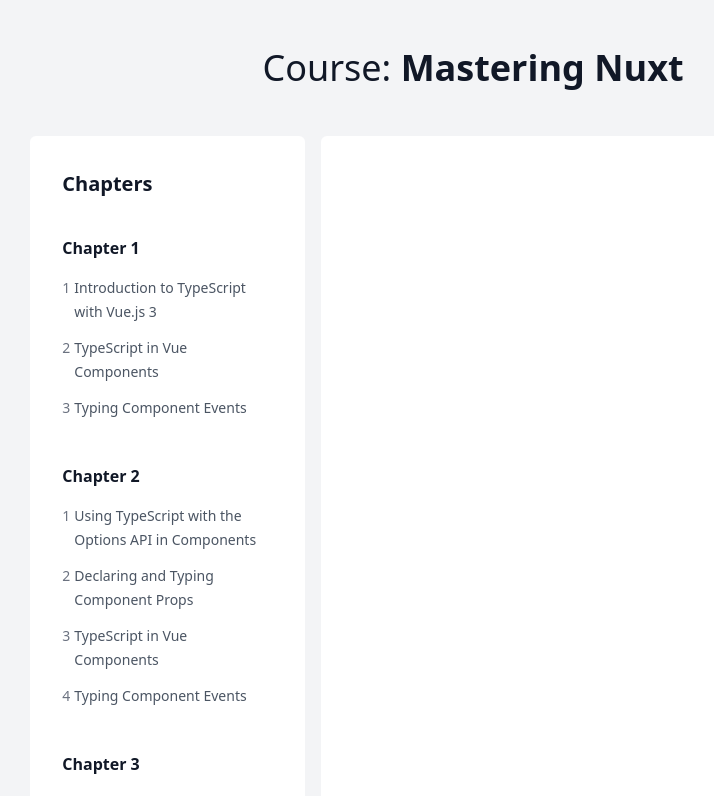
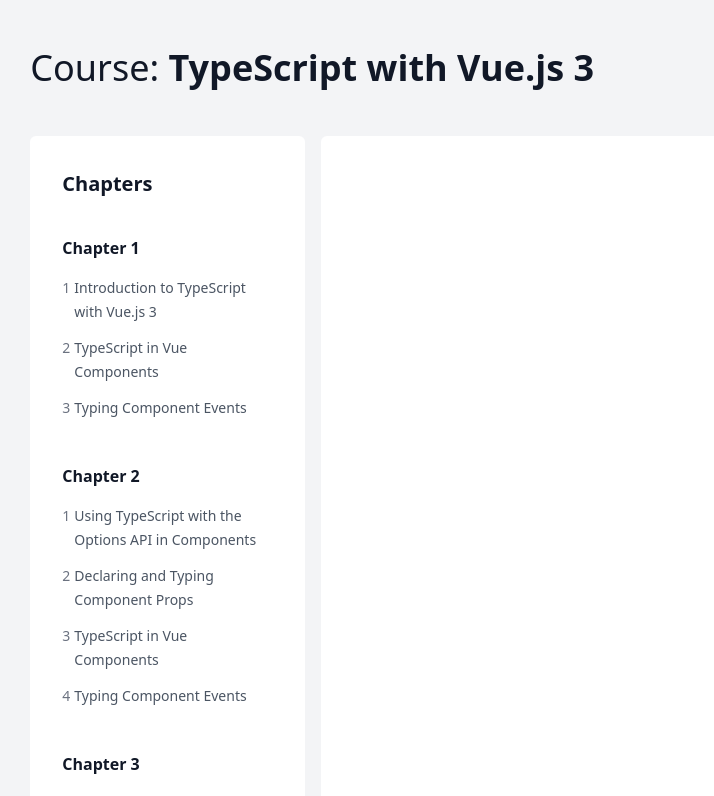
Before and after one commit to MarineGlawnick/mastering-nuxt-3, a Nuxt app: page /course in a window 1280 px wide. Shown: the top 796 px of the page, without its empty margins (167-881 px from the left). Built offline with nearby package versions, Linux system fonts and the light colour scheme.

Commit message:
4-2-creating-a-login-page

```diff
--- /dev/null
+++ b/composables/useFirstLesson.ts
@@ -0,0 +1,4 @@
+export default () => {
+    const {chapters} = useCourse();
+    return chapters[0].lessons[0];
+}
--- a/pages/course.vue
+++ b/pages/course.vue
@@ -1,10 +1,10 @@
 <template>
-
+  <div>
     <div class="prose mb-12">
       <h1>
         <span class="font-medium">
           Course:
-          <span class="font-bold">Mastering Nuxt</span>
+          <span class="font-bold">{{ title }}</span>
         </span>
       </h1>
     </div>
@@ -56,13 +56,13 @@
         </NuxtErrorBoundary>
       </div>
     </div>
-
+  </div>
 </template>
 
 <script setup>
-const {chapters} = useCourse();
+const {chapters, title} = useCourse();
 
-const resetError= async (error) => {
+const resetError = async (error) => {
   throw createError({
     fatal: true,
     message: 'Fatal error',
--- a/pages/index.vue
+++ b/pages/index.vue
@@ -1,3 +1,9 @@
 <template>
-  Hello, Mastering Nuxt
+  <NuxtLink :href="firstLesson.path" class="underline font-medium">
+    Go to first lesson
+  </NuxtLink>
 </template>
+
+<script lang="ts" setup>
+const firstLesson = useFirstLesson();
+</script>
--- /dev/null
+++ b/pages/login.vue
@@ -0,0 +1,12 @@
+<template>
+  <div class="prose w-full max-w-2xl h-9">
+    <h1>Log in to {{ title }}</h1>
+    <button class="bg-blue-500 text-white font-bold py-2 px-4 rounded">
+      Log in with Github
+    </button>
+  </div>
+</template>
+
+<script lang="ts" setup>
+const {title} = useCourse();
+</script>
```
Lines whose indentation alone changed are shown as unchanged.
